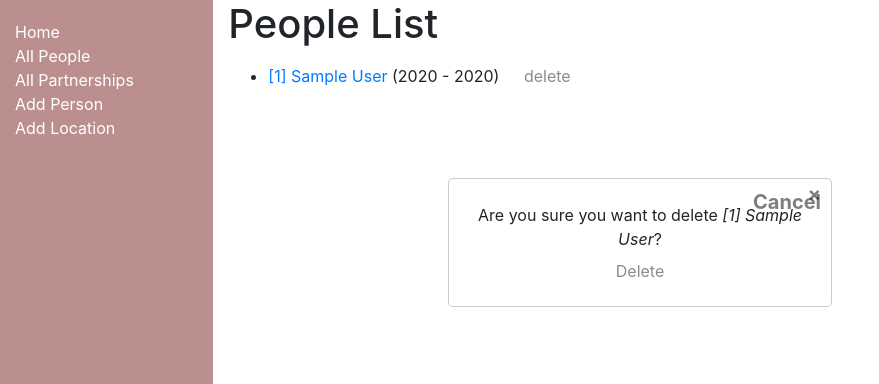
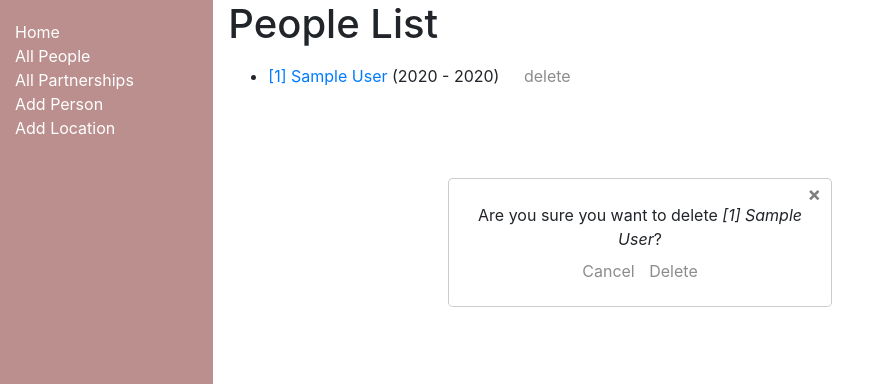
Before and after one commit to star4z/familytree, a Django app: page /webapp/person/ in a window 1280 px wide, after a click on "delete". Shown: the top 384 px of the page, without its empty margins (0-879 px from the left). Run offline with Django 3.2, Linux system fonts and the light colour scheme; tables that the repository leaves empty hold one stand-in row (values such as "Sample post"); some libraries are stand-ins or nearby versions.

Commit message:
Removed unused class

```diff
--- a/familytree/webapp/templates/webapp/delete_confirmationbox.html
+++ b/familytree/webapp/templates/webapp/delete_confirmationbox.html
@@ -7,7 +7,7 @@
       <div class="container">
         <br>Are you sure you want to delete <i>{{ person.legal_name }}</i>?
         <div class="clearfix">
-          <button type="button" class="cancelbtn close" onclick="document.getElementById('id01').style.display='none'" title="Close Modal">Cancel</button>
+          <button type="button" class="cancelbtn" onclick="document.getElementById('id01').style.display='none'" title="Close Modal">Cancel</button>
           <button type="submit" class="deletebtn">Delete</button>
         </div>
       </div>
```
